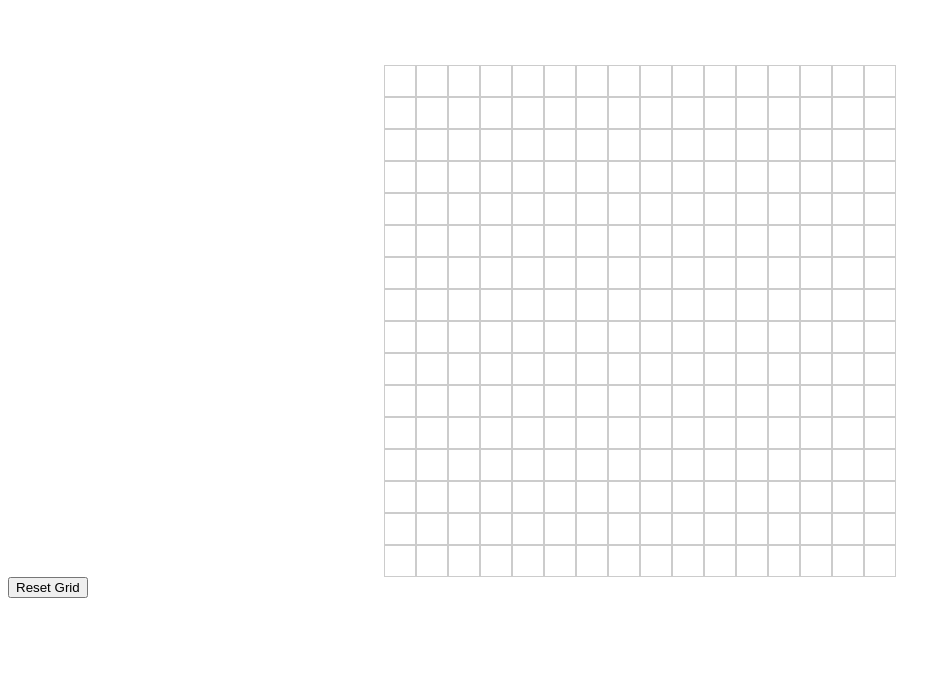
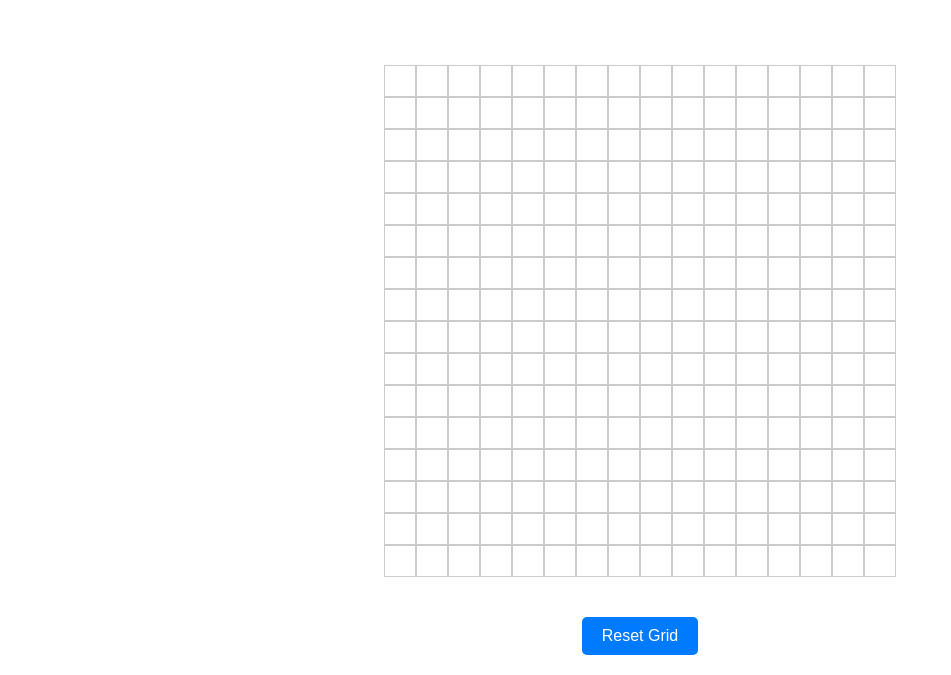
Before and after one commit to domvalley/etch-a-sketch, a plain HTML site: page index.html in a window 1280 px wide. Shown: the part 154-829 px from the top of the page, without its empty margins (0-951 px from the left). Before the commit the page ends 800 px from the top, so only its background shows below. Drawn offline with Linux system fonts and the light colour scheme.

Commit message:
Add reset button style

```diff
--- a/style.css
+++ b/style.css
@@ -22,6 +22,7 @@
     flex-wrap: wrap;       /* Allow the grid items to wrap to the next line */
     width: 540px;
     margin: 0 auto;
+    padding-bottom: 20px;
   }
 
   .grid div {
@@ -34,3 +35,19 @@
   .grid div.black {
     background-color: black;
   }
+
+  #reset-btn {
+    display: block;
+    margin: 20px auto;
+    padding: 10px 20px;
+    font-size: 16px;
+    background-color: #007bff;
+    color: white;
+    border: none;
+    cursor: pointer;
+    border-radius: 5px;
+  }
+
+  #reset-btn:hover {
+    background-color: #0056b3;
+  }
```
